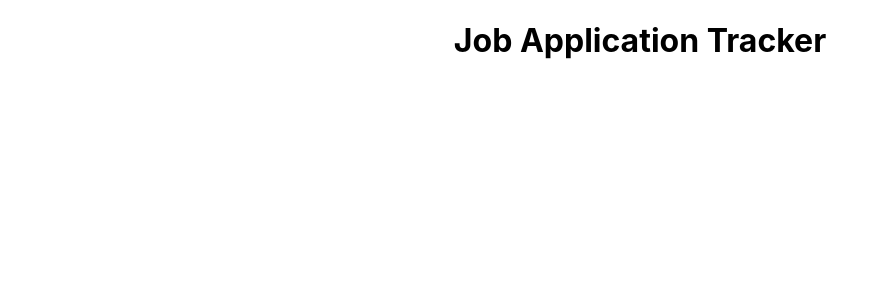
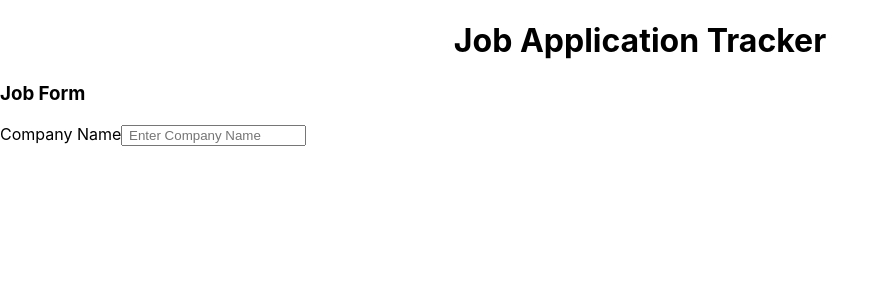
Before and after one commit to Tina1903/ApplicationTracker, a React (Create React App) app: page / in a window 1280 px wide. Shown: the top 300 px of the page, without its empty margins (0-889 px from the left). Built offline with nearby package versions, Linux system fonts and the light colour scheme.

Commit message:
initial commit

```diff
--- a/src/Components/JobForm.jsx
+++ b/src/Components/JobForm.jsx
@@ -1,10 +1,27 @@
 import React, { useState } from "react";
+import { Col, Form, Row } from "react-bootstrap";
 
 const JobForm = () => {
-  const [companyName, setCompanyName] = useState("");
+  const [company, setCompany] = useState("");
   const [role, setRole] = useState("");
   const [status, setStatus] = useState("Applied");
-  return <></>;
+  return (
+    <>
+      <Row>
+        <h3>Job Form</h3>
+        <Col>
+          <Form.Group>
+            <Form.Label>Company Name</Form.Label>
+            <Form.Control
+              type="text"
+              value={company}
+              placeholder=" Enter Company Name"
+            />
+          </Form.Group>
+        </Col>
+      </Row>
+    </>
+  );
 };
 
 export default JobForm;
```
